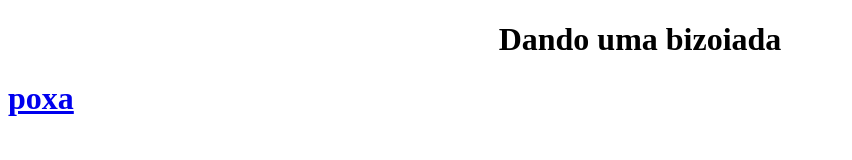
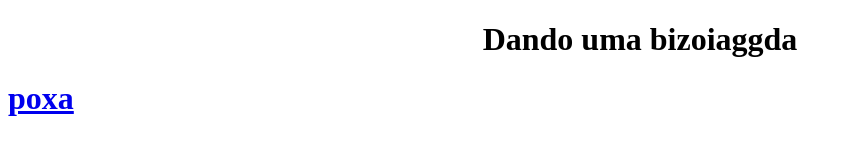
Before and after one commit to angelo5628/Site2D, a plain HTML site: page index.html in a window 1280 px wide. Shown: the whole page, without its empty margins (0-852 px from the left). Drawn offline with Linux system fonts and the light colour scheme.

Commit message:
Update index.html

```diff
--- a/index.html
+++ b/index.html
@@ -8,7 +8,7 @@
   </head>
   <body>
       <header class="cabecalho">
-        <center><h1>Dando uma bizoiada</h1></center>
+        <center><h1>Dando uma bizoiaggda</h1></center>
       </header>
     <a href="progresso.html"><h1>poxa</h1></a>
   </body>
```
